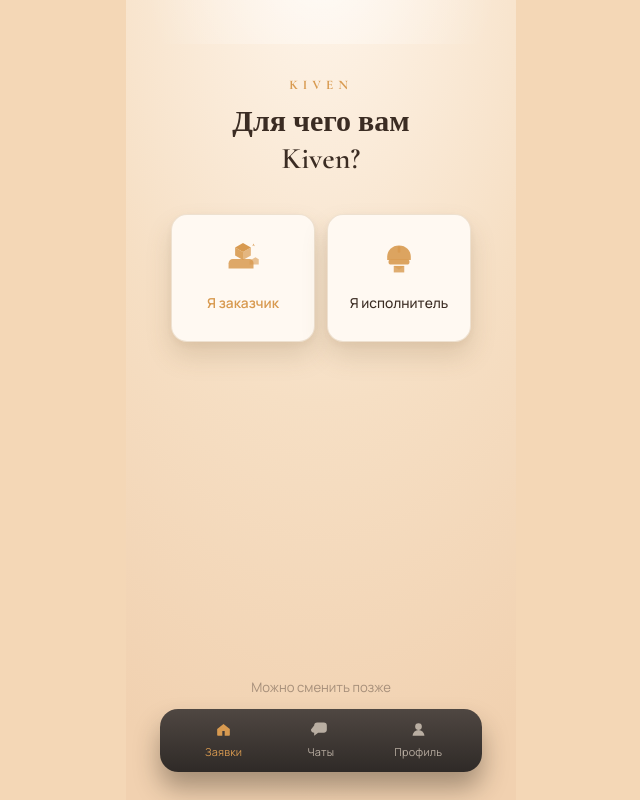
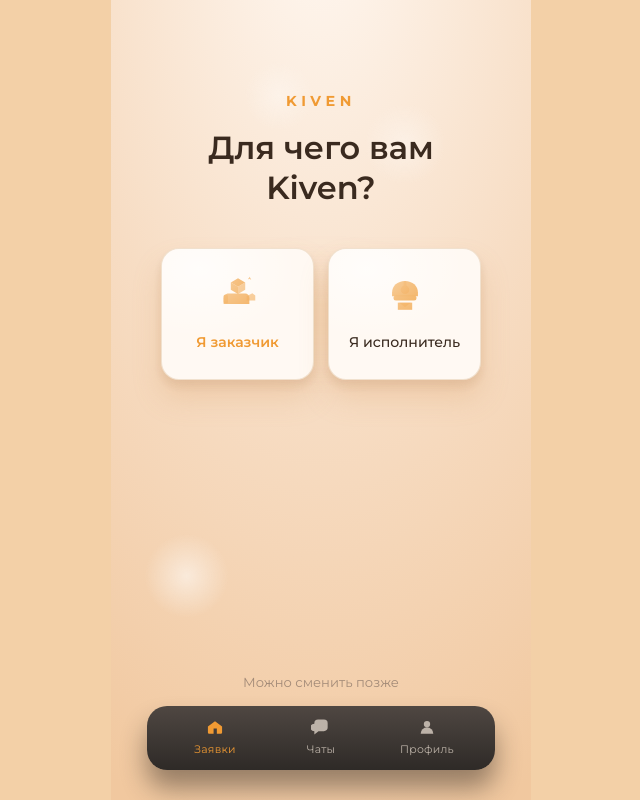
Before and after one commit to GameclubPro/misha, a React (Vite) app: page / in a window 1280 px wide. Shown: the whole page, without its empty margins (319-959 px from the left). Built offline with nearby package versions, Linux system fonts and the light colour scheme.

Commit message:
intro screen

```diff
--- a/index.html
+++ b/index.html
@@ -8,7 +8,7 @@
     <link rel="preconnect" href="https://fonts.googleapis.com" />
     <link rel="preconnect" href="https://fonts.gstatic.com" crossorigin />
     <link
-      href="https://fonts.googleapis.com/css2?family=Cormorant+Garamond:wght@500;600;700&family=Manrope:wght@400;500;600&display=swap"
+      href="https://fonts.googleapis.com/css2?family=Montserrat:wght@400;500;600;700&display=swap&subset=cyrillic"
       rel="stylesheet"
     />
     <script src="https://telegram.org/js/telegram-web-app.js"></script>
--- a/src/App.css
+++ b/src/App.css
@@ -8,42 +8,33 @@
 }
 
 .screen {
-  width: min(390px, 100%);
+  width: min(420px, 100%);
   min-height: 100vh;
-  padding: clamp(40px, 8vw, 60px) clamp(22px, 6vw, 34px)
-    clamp(18px, 5vw, 28px);
+  padding: clamp(52px, 11vh, 78px) clamp(24px, 6vw, 36px)
+    clamp(22px, 7vh, 30px);
   display: flex;
   flex-direction: column;
   align-items: center;
   gap: 14px;
   position: relative;
   overflow: hidden;
-  border-radius: 0;
   background:
-    radial-gradient(120% 110% at 50% -10%, #fff7ee 0%, #f6dfc4 55%, #f1d1b0 100%),
-    radial-gradient(180px 180px at 16% 22%, rgba(220, 160, 90, 0.2), transparent 70%),
-    radial-gradient(160px 160px at 86% 28%, rgba(220, 160, 90, 0.16), transparent 72%),
-    radial-gradient(220px 220px at 50% 92%, rgba(220, 160, 90, 0.12), transparent 70%);
-  box-shadow: none;
+    radial-gradient(120% 120% at 50% -12%, #fff8f2 0%, #f7ddc4 52%, #f1c89f 100%),
+    radial-gradient(220px 200px at 12% 24%, rgba(236, 167, 96, 0.25), transparent 70%),
+    radial-gradient(200px 200px at 86% 30%, rgba(236, 167, 96, 0.2), transparent 72%),
+    radial-gradient(280px 220px at 50% 90%, rgba(236, 167, 96, 0.18), transparent 72%);
 }
 
 .screen::before {
   content: "";
   position: absolute;
-  inset: -12% -12% auto;
-  height: 140px;
-  background: radial-gradient(circle at 50% 50%, rgba(255, 255, 255, 0.82), transparent 70%);
+  inset: 0;
+  background:
+    radial-gradient(60px 60px at 18% 72%, rgba(255, 255, 255, 0.75), transparent 70%),
+    radial-gradient(40px 40px at 82% 40%, rgba(255, 255, 255, 0.55), transparent 70%),
+    radial-gradient(54px 54px at 70% 18%, rgba(255, 255, 255, 0.5), transparent 75%),
+    radial-gradient(46px 46px at 40% 12%, rgba(255, 255, 255, 0.45), transparent 75%);
   opacity: 0.7;
-  pointer-events: none;
-}
-
-.screen::after {
-  content: "";
-  position: absolute;
-  inset: auto -20% -32%;
-  height: 200px;
-  background: radial-gradient(circle at 40% 40%, rgba(210, 150, 80, 0.22), transparent 70%);
-  filter: blur(12px);
   pointer-events: none;
 }
 
@@ -61,44 +52,65 @@
 }
 
 .brand {
-  font-family: "Cormorant Garamond", serif;
   font-weight: 700;
-  letter-spacing: 0.38em;
+  letter-spacing: 0.32em;
   color: var(--accent);
-  font-size: 0.82rem;
+  font-size: 0.9rem;
 }
 
 .hero h1 {
-  margin: 10px 0 0;
-  font-family: "Cormorant Garamond", serif;
+  margin: 16px 0 0;
   font-weight: 600;
-  font-size: clamp(22px, 4.4vw, 30px);
-  line-height: 1.22;
+  font-size: clamp(24px, 4.6vw, 32px);
+  line-height: 1.25;
   color: var(--text);
 }
 
 .choice-grid {
-  width: min(300px, 100%);
-  margin-top: clamp(14px, 3vh, 22px);
+  width: min(320px, 100%);
+  margin-top: clamp(16px, 4vh, 26px);
   display: grid;
   grid-template-columns: repeat(2, minmax(0, 1fr));
-  gap: 12px;
+  gap: 14px;
+  position: relative;
+}
+
+.choice-grid::before {
+  content: "";
+  position: absolute;
+  inset: -16% -8%;
+  background: radial-gradient(60% 50% at 50% 50%, rgba(241, 167, 92, 0.28), transparent 70%);
+  filter: blur(18px);
+  opacity: 0.6;
+  z-index: 0;
 }
 
 .choice-card {
-  border: 1px solid rgba(238, 224, 207, 0.95);
-  border-radius: 16px;
-  background: #fff9f2;
-  padding: 16px 10px 12px;
-  min-height: 128px;
+  position: relative;
+  z-index: 1;
+  border: 1px solid rgba(241, 224, 205, 0.95);
+  border-radius: 18px;
+  background: #fff9f3;
+  padding: 16px 12px 14px;
+  min-height: 132px;
   display: flex;
   flex-direction: column;
   align-items: center;
-  gap: 8px;
-  box-shadow: 0 14px 26px rgba(116, 86, 52, 0.18),
-    0 3px 8px rgba(116, 86, 52, 0.06);
+  gap: 10px;
+  box-shadow:
+    0 18px 28px rgba(216, 150, 90, 0.25),
+    0 6px 10px rgba(116, 76, 42, 0.12);
   transition: transform 0.25s ease, box-shadow 0.25s ease, border-color 0.25s ease;
   animation: float-in 0.6s ease-out both;
+}
+
+.choice-card::before {
+  content: "";
+  position: absolute;
+  inset: 0;
+  border-radius: inherit;
+  background: radial-gradient(140px 100px at 25% 15%, rgba(255, 255, 255, 0.65), transparent 70%);
+  pointer-events: none;
 }
 
 .choice-card:nth-child(1) {
@@ -110,8 +122,10 @@
 }
 
 .choice-card[aria-pressed="true"] {
-  border-color: rgba(214, 162, 88, 0.9);
-  box-shadow: 0 16px 26px rgba(124, 92, 56, 0.22);
+  border-color: rgba(232, 164, 90, 0.95);
+  box-shadow:
+    0 20px 30px rgba(216, 150, 90, 0.32),
+    0 8px 12px rgba(116, 76, 42, 0.14);
   transform: translateY(-2px);
 }
 
@@ -120,21 +134,21 @@
 }
 
 .choice-icon {
-  width: 54px;
-  height: 54px;
+  width: 58px;
+  height: 58px;
   display: grid;
   place-items: center;
   color: var(--accent);
 }
 
 .choice-icon svg {
-  width: 42px;
-  height: 42px;
+  width: 46px;
+  height: 46px;
   fill: currentColor;
 }
 
 .choice-label {
-  font-size: 0.86rem;
+  font-size: 0.88rem;
   font-weight: 600;
   color: var(--accent);
 }
@@ -150,7 +164,7 @@
   display: flex;
   flex-direction: column;
   align-items: center;
-  gap: 12px;
+  gap: 14px;
   animation: fade-in 0.7s ease-out both;
   animation-delay: 0.32s;
 }
@@ -162,11 +176,11 @@
 }
 
 .bottom-nav {
-  width: min(340px, 100%);
+  width: min(350px, 100%);
   padding: 10px 18px 12px;
-  border-radius: 18px;
-  background: linear-gradient(180deg, #4f4742 0%, #2f2a27 100%);
-  box-shadow: 0 16px 26px rgba(43, 33, 24, 0.38);
+  border-radius: 20px;
+  background: linear-gradient(180deg, #4f4742 0%, #2e2a27 100%);
+  box-shadow: 0 18px 26px rgba(39, 30, 24, 0.45);
   display: grid;
   grid-template-columns: repeat(3, 1fr);
   gap: 6px;
@@ -175,7 +189,7 @@
 .nav-item {
   border: none;
   background: transparent;
-  color: #b9aea2;
+  color: #bcb2a8;
   display: flex;
   flex-direction: column;
   align-items: center;
@@ -185,8 +199,8 @@
 }
 
 .nav-item svg {
-  width: 19px;
-  height: 19px;
+  width: 20px;
+  height: 20px;
   fill: currentColor;
 }
 
@@ -194,20 +208,14 @@
   color: var(--accent);
 }
 
-@media (max-width: 520px) {
-  #root {
-    padding: 0;
-  }
-}
-
 @media (max-width: 360px) {
   .choice-grid {
-    gap: 10px;
+    gap: 12px;
   }
 
   .choice-card {
-    padding: 12px 10px 10px;
-    min-height: 130px;
+    padding: 14px 10px 12px;
+    min-height: 124px;
   }
 
   .choice-icon {
--- a/src/App.tsx
+++ b/src/App.tsx
@@ -39,12 +39,13 @@
         >
           <span className="choice-icon" aria-hidden="true">
             <svg viewBox="0 0 64 64">
-              <path d="M20 16l12-7 12 7-12 7z" />
-              <path d="M20 16v12l12 7V23z" opacity="0.9" />
-              <path d="M44 16v12l-12 7V23z" opacity="0.7" />
-              <path d="M10 40c0-3.5 2.8-6.5 6.5-6.5H42c3.4 0 6 2.6 6 6v8.5H10z" opacity="0.85" />
-              <path d="M42 36l9-5 5 3v8H42z" opacity="0.6" />
-              <path d="M46 14l2-4 2 4-4-2z" opacity="0.8" />
+              <path d="M22 16l10-6 10 6-10 6z" />
+              <path d="M22 16v10l10 6V22z" opacity="0.9" />
+              <path d="M42 16v10l-10 6V22z" opacity="0.7" />
+              <path d="M12 38c0-3.6 3-6.6 6.6-6.6H42c3.2 0 5.8 2.6 5.8 5.8V46H12z" opacity="0.85" />
+              <rect x="12" y="33" width="6" height="12" rx="2" opacity="0.9" />
+              <path d="M44 35l8-4 4 3v7h-12z" opacity="0.6" />
+              <path d="M46 12l2.2-4 2.2 4-4.4-2z" opacity="0.8" />
             </svg>
           </span>
           <span className="choice-label">Я заказчик</span>
@@ -59,10 +60,11 @@
         >
           <span className="choice-icon" aria-hidden="true">
             <svg viewBox="0 0 64 64">
-              <path d="M14 30c0-9.5 7.5-17 18-17s18 7.5 18 17v5H14z" opacity="0.9" />
-              <rect x="16" y="34" width="32" height="8" rx="4" opacity="0.9" />
-              <rect x="30" y="14" width="4" height="10" rx="2" opacity="0.85" />
-              <path d="M24 44h16v10H24z" opacity="0.8" />
+              <circle cx="32" cy="26" r="6" />
+              <path d="M14 30c0-9 7.5-16 18-16s18 7 18 16v5H14z" opacity="0.9" />
+              <rect x="16" y="34" width="32" height="7" rx="3.5" opacity="0.9" />
+              <rect x="30" y="14" width="4" height="9" rx="2" opacity="0.85" />
+              <path d="M22 44h20v10H22z" opacity="0.8" />
               <path d="M24 44l8 6 8-6" opacity="0.55" />
             </svg>
           </span>
@@ -75,20 +77,22 @@
         <nav className="bottom-nav" aria-label="Основная навигация">
           <button className="nav-item active" type="button">
             <svg viewBox="0 0 24 24" aria-hidden="true">
-              <path d="M4 11.5 12 5l8 6.5v7.5a1 1 0 0 1-1 1h-5.5v-6h-3v6H5a1 1 0 0 1-1-1z" />
+              <path d="M3.5 11.5 12 5l8.5 6.5v7.5a1 1 0 0 1-1 1h-5.3v-6.2h-3.9v6.2H4.5a1 1 0 0 1-1-1z" />
             </svg>
             <span>Заявки</span>
           </button>
           <button className="nav-item" type="button">
             <svg viewBox="0 0 24 24" aria-hidden="true">
-              <path d="M4 7a4 4 0 0 1 4-4h8a4 4 0 0 1 4 4v5a4 4 0 0 1-4 4H9l-5 4v-4a4 4 0 0 1-4-4z" />
+              <path d="M4 7.5A4.5 4.5 0 0 1 8.5 3h7A4.5 4.5 0 0 1 20 7.5v4.8A4.5 4.5 0 0 1 15.5 17H9l-5 4v-4a4.5 4.5 0 0 1 0-9z" />
+              <rect x="7.5" y="8" width="9" height="1.8" rx="0.9" />
+              <rect x="7.5" y="11" width="6.5" height="1.8" rx="0.9" />
             </svg>
             <span>Чаты</span>
           </button>
           <button className="nav-item" type="button">
             <svg viewBox="0 0 24 24" aria-hidden="true">
-              <path d="M12 12.5a4.25 4.25 0 1 0-4.25-4.25A4.25 4.25 0 0 0 12 12.5z" />
-              <path d="M4.5 20a7.5 7.5 0 0 1 15 0z" />
+              <circle cx="12" cy="8.5" r="3.8" />
+              <path d="M4.4 20a7.6 7.6 0 0 1 15.2 0z" />
             </svg>
             <span>Профиль</span>
           </button>
--- a/src/index.css
+++ b/src/index.css
@@ -1,11 +1,11 @@
 :root {
-  --bg: #f4d7b6;
-  --accent: #d89a50;
-  --accent-strong: #c0833a;
-  --text: #3b2c23;
-  --muted: #a68f7a;
+  --bg: #f3d0a7;
+  --accent: #f09a33;
+  --accent-strong: #d9821f;
+  --text: #3a2a1f;
+  --muted: #a38b78;
 
-  font-family: "Manrope", sans-serif;
+  font-family: "Montserrat", sans-serif;
   line-height: 1.4;
   font-weight: 400;
   color: var(--text);
```
